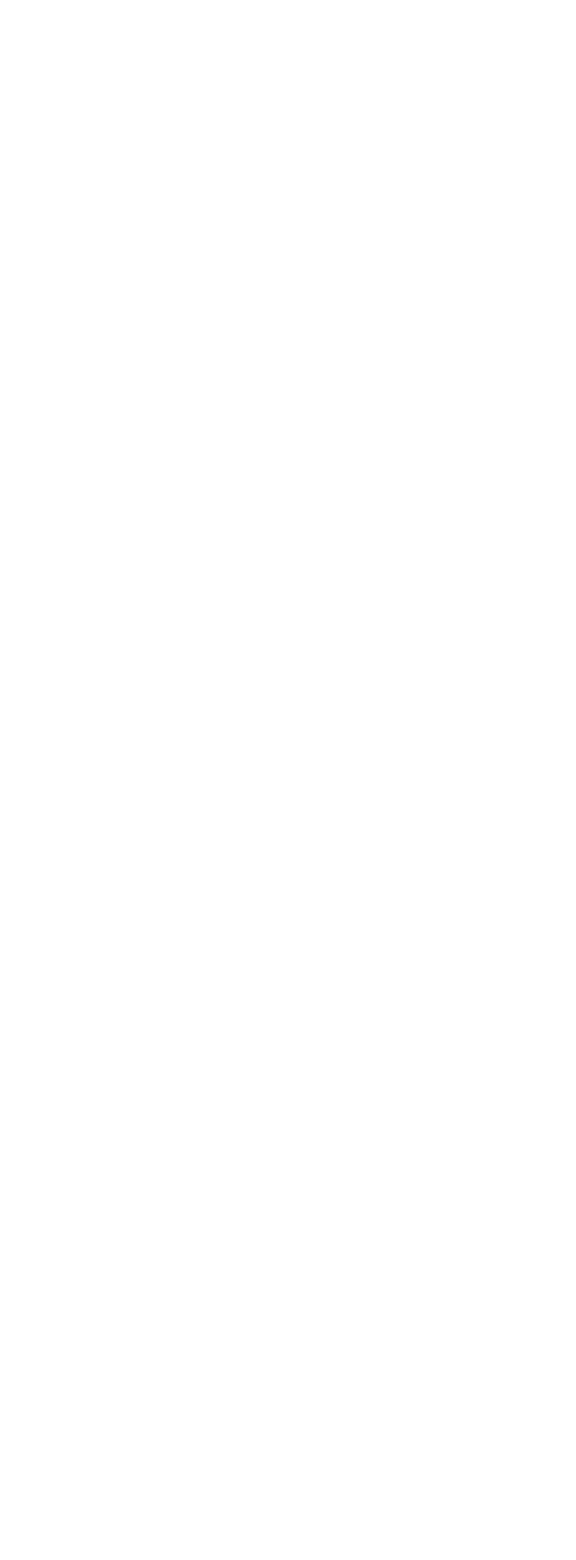
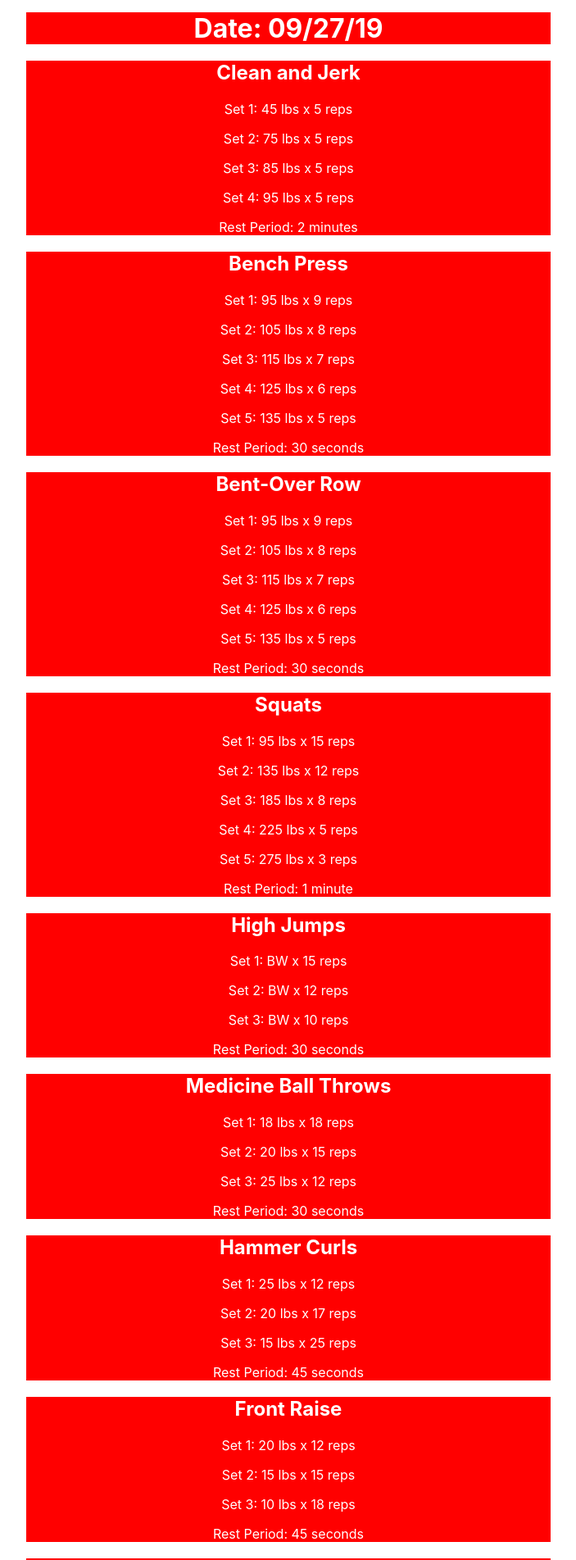
Before and after one commit to WebWallen/good-lifting-app, a React (Create React App) app: page / in a window 1280 px wide. Shown: the part 320-2223 px from the top of the page at 82% size, without its empty margins (288-991 px from the left). Before the commit the page ends 800 px from the top, so only its background shows below. Built offline with nearby package versions, Linux system fonts and the light colour scheme.

Commit message:
Workout cards rendering (has more info than the commented out form submission -- but this more complex behavior needs to be considered as anyone who lifts seriously would want to log each individual set vs all of them at once.

```diff
--- a/src/App.js
+++ b/src/App.js
@@ -3,6 +3,7 @@ import './App.css';
 import { connect } from 'react-redux';
 import { getWorkouts } from './actions/index';
 import Workouts from './components/Workouts';
+import WorkoutCard from './components/WorkoutCard';
 import AddExercise from './components/AddExercise';
 
 const App = ({ workouts, getWorkouts }) => {
@@ -18,8 +19,8 @@ const App = ({ workouts, getWorkouts }) => {
 
     <div className="App">
       A lifting app that actually works (or will soon)
-      <Workouts />
       <AddExercise />
+      <WorkoutCard />
     </div>
 
   );
--- a/src/components/WorkoutCard.js
+++ b/src/components/WorkoutCard.js
@@ -1,8 +1,9 @@
 import React from 'react';
+import '../index.css';
 
 export default function WorkoutCard(props) {
     return (
-        <div className="workout-cards">
+        <div className="workout-card">
             {/* Commenting out below so I can render + style */}
             {/* <h2>{props.workout.name}</h2>
             <p>
@@ -15,56 +16,83 @@ export default function WorkoutCard(props) {
 
             <h1>Date: 09/27/19</h1>
 
-            <div className="workout-card">
+            <div className="exercise-card">
                 <h2>Clean and Jerk</h2>
                 <p>Set 1: 45 lbs x 5 reps</p>
                 <p>Set 2: 75 lbs x 5 reps</p>
                 <p>Set 3: 85 lbs x 5 reps</p>
                 <p>Set 4: 95 lbs x 5 reps</p>
+                <p>Rest Period: 2 minutes</p>
             </div>
 
-            <div className="workout-card">
+            <div className="exercise-card">
+                <h2>Bench Press</h2>
+                <p>Set 1: 95 lbs x 9 reps</p>
+                <p>Set 2: 105 lbs x 8 reps</p>
+                <p>Set 3: 115 lbs x 7 reps</p>
+                <p>Set 4: 125 lbs x 6 reps</p>
+                <p>Set 5: 135 lbs x 5 reps</p>
+                <p>Rest Period: 30 seconds</p>
+            </div>
+
+            <div className="exercise-card">
+                <h2>Bent-Over Row</h2>
+                <p>Set 1: 95 lbs x 9 reps</p>
+                <p>Set 2: 105 lbs x 8 reps</p>
+                <p>Set 3: 115 lbs x 7 reps</p>
+                <p>Set 4: 125 lbs x 6 reps</p>
+                <p>Set 5: 135 lbs x 5 reps</p>
+                <p>Rest Period: 30 seconds</p>
+            </div>
+
+            <div className="exercise-card">
                 <h2>Squats</h2>
                 <p>Set 1: 95 lbs x 15 reps</p>
                 <p>Set 2: 135 lbs x 12 reps</p>
                 <p>Set 3: 185 lbs x 8 reps</p>
                 <p>Set 4: 225 lbs x 5 reps</p>
                 <p>Set 5: 275 lbs x 3 reps</p>
+                <p>Rest Period: 1 minute</p>
             </div>
 
-            <div className="workout-card">
+            <div className="exercise-card">
                 <h2>High Jumps</h2>
                 <p>Set 1: BW x 15 reps</p>
                 <p>Set 2: BW x 12 reps</p>
-                <p>Set 3: BW x 10 reps</p>>
+                <p>Set 3: BW x 10 reps</p>
+                <p>Rest Period: 30 seconds</p>
             </div>
 
-            <div className="workout-card">
+            <div className="exercise-card">
                 <h2>Medicine Ball Throws</h2>
                 <p>Set 1: 18 lbs x 18 reps</p>
                 <p>Set 2: 20 lbs x 15 reps</p>
                 <p>Set 3: 25 lbs x 12 reps</p>
+                <p>Rest Period: 30 seconds</p>
             </div>
 
-            <div className="workout-card">
+            <div className="exercise-card">
                 <h2>Hammer Curls</h2>
                 <p>Set 1: 25 lbs x 12 reps</p>
                 <p>Set 2: 20 lbs x 17 reps</p>
                 <p>Set 3: 15 lbs x 25 reps</p>
+                <p>Rest Period: 45 seconds</p>
             </div>
 
-            <div className="workout-card">
+            <div className="exercise-card">
                 <h2>Front Raise</h2>
                 <p>Set 1: 20 lbs x 12 reps</p>
                 <p>Set 2: 15 lbs x 15 reps</p>
                 <p>Set 3: 10 lbs x 18 reps</p>
+                <p>Rest Period: 45 seconds</p>
             </div>
 
-            <div className="workout-card">
+            <div className="exercise-card">
                 <h2>Triceps Kickback</h2>
                 <p>Set 1: 30 lbs x 12 reps</p>
                 <p>Set 2: 25 lbs x 15 reps</p>
                 <p>Set 3: 20 lbs x 20 reps</p>
+                <p>Rest Period: 45 seconds</p>
             </div>
         </div>
     )
--- a/src/index.css
+++ b/src/index.css
@@ -29,3 +29,18 @@ code {
   background: rgb(192, 21, 21);
   color: skyblue;
 }
+
+.workout-card h1 {
+  background: red;
+  color: white;
+  width: 50vw;
+  margin: 0 auto;
+}
+
+.exercise-card {
+  width: 50vw;
+  height: auto;
+  background: red;
+  color: white;
+  margin: 20px auto;
+}
```
